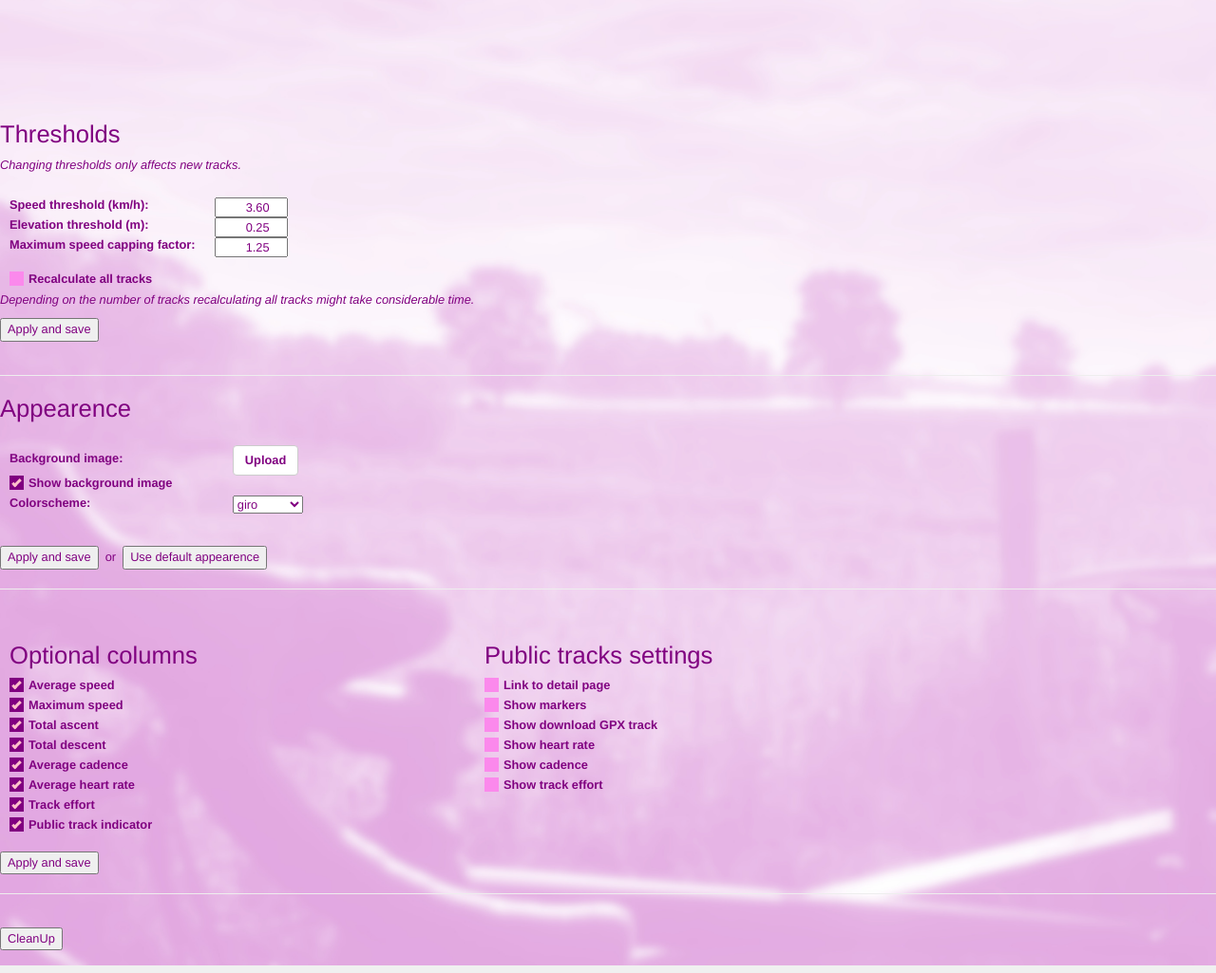
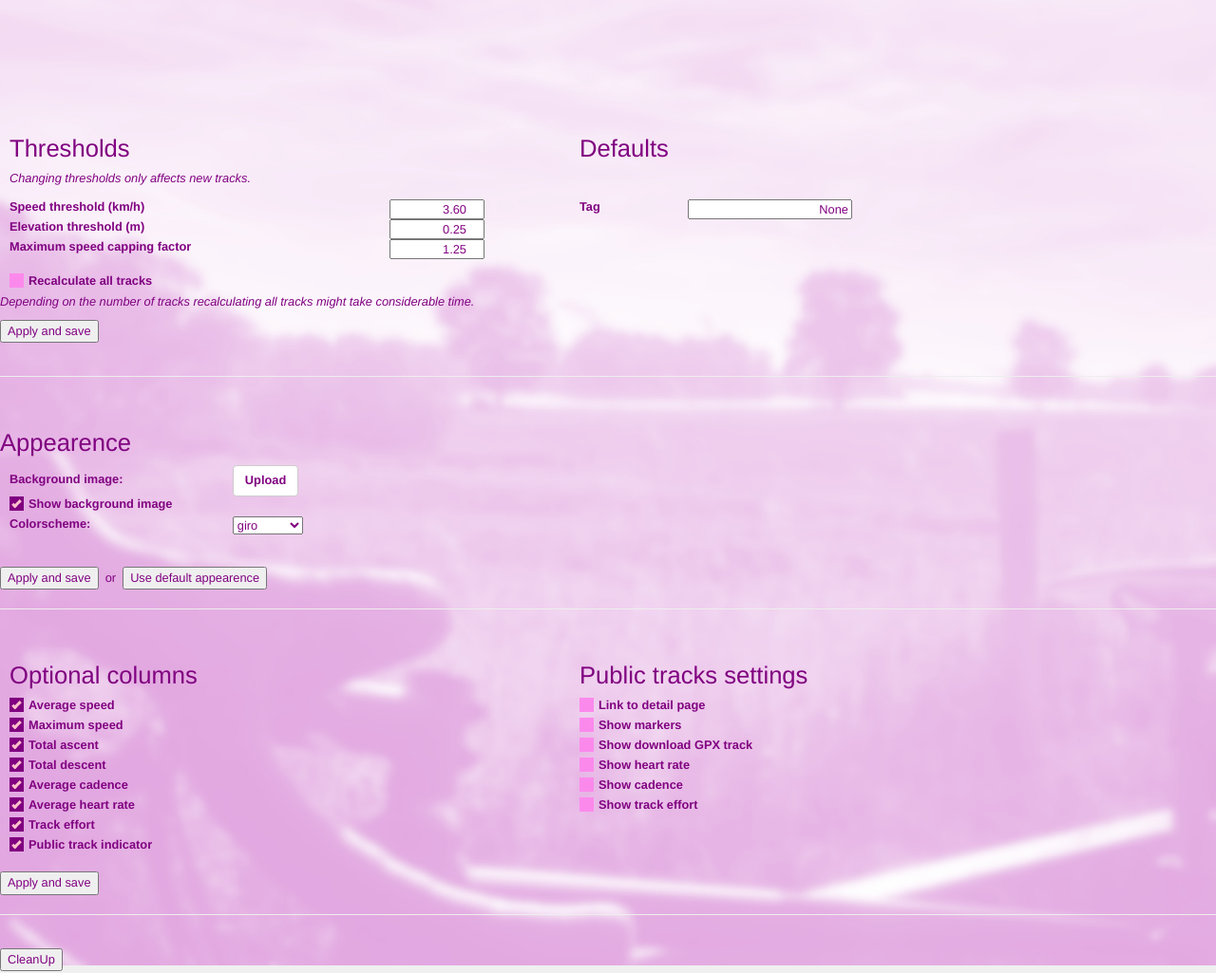
Before and after one commit to AadSchippers/acstracks, a Django app: page /preference/ in a window 1280 px wide. Shown: the part 51-1076 px from the top of the page at 95% size. Run offline with Django 3.2, Linux system fonts and the light colour scheme; the visitor is signed in with stand-in values (Sample User, id 1); data comes from the database, SQL or seed files in the repository; some libraries are stand-ins or nearby versions.

Commit message:
added default profile/tag

```diff
--- a/acstracks_app/forms.py
+++ b/acstracks_app/forms.py
@@ -28,4 +28,5 @@ class PreferenceForm(forms.ModelForm):
             'show_cadence',
             'show_trackeffort',
             'show_trackeffort_public',
+            'default_profile',
             )
--- a/acstracks_app/models.py
+++ b/acstracks_app/models.py
@@ -117,6 +117,10 @@ class Preference(models.Model):
     statistics_type = models.CharField(
         max_length=255, null=True, blank=True, default="annual"
         )
+    default_profile = models.CharField(
+        max_length=255, null=True, blank=True, default=None
+        )
+
 
     def __str__(self):
         return "%s, %s, %s" % (
--- a/acstracks_app/static/css/acstracks.css
+++ b/acstracks_app/static/css/acstracks.css
@@ -216,7 +216,7 @@ a.summer, a.summer:active, a.summer:visited, a.summer:hover, a.summer:link {
   .responsive-iframe {
     position: relative;
     border: none;
-    padding-left: 8%;
+    padding-left: 0%;
     top: 0;
     left: 0;
     width: 100%;
--- a/acstracks_app/templates/acstracks_app/preference_form.html
+++ b/acstracks_app/templates/acstracks_app/preference_form.html
@@ -11,16 +11,30 @@
     <div>
         <form method="POST" class="preference-form" enctype="multipart/form-data">
             {% csrf_token %}
-            <h3>Thresholds</h3>
-            <p>
-                <i>Changing thresholds only affects new tracks.</i>
-            </p>
             <div class="row">
-                <div class="col-5">
+                <div class="col-12">
                     <table class="scalefont {{colorscheme}}">
                         <tr>
-                            <td valign="top" style="text-align:left"><b>Speed threshold (km/h):</b></td>
-                            <td style="text-align:right">
+                            <td style="width: 400px;">
+                                <h3>Thresholds</h3>
+                            </td>
+                        <td style="width: 200px;"></td>
+                        </td>
+                        <td style="width: 100px;">
+                            <h3>Defaults</h3>
+                        </td>
+                    </tr>
+                        <tr>
+                            <td>
+                                <i>Changing thresholds only affects new tracks.</i>
+                            </td>
+                        </tr>
+                            <td><br></td>
+                        <tr>
+                        </tr>
+                        <tr>
+                            <td valign="top" style="text-align:left;"><b>Speed threshold (km/h)</b></td>
+                            <td style="text-align:left;">
                                 <input type="number"
                                     name="speedthreshold"
                                     value="{{ form.speedthreshold.value }}"
@@ -28,12 +42,19 @@
                                     min="0"
                                     max="10"
                                     id="id_speedthreshold"
-                                    style="text-align:right">
+                                    style="text-align:right; width:100;">
                             </td>
-                        </tr>
+                            <td valign="top" style="text-align:left;"><b>Tag</b></td>
+                            <td style="text-align:right"><input
+                                type="text" style="text-align:right"
+                                name="default_profile"
+                                id="id_default_profile"
+                                autocomplete="off"
+                                value="{{ form.default_profile.value }}"
+                            </td>
                         <tr>
-                            <td valign="top" style="text-align:left"><b>Elevation threshold (m):</b></td>
-                            <td style="text-align:right">
+                            <td valign="top" style="text-align:left;"><b>Elevation threshold (m)</b></td>
+                            <td style="text-align:left;">
                                 <input type="number"
                                     name="elevationthreshold"
                                     value="{{ form.elevationthreshold.value }}"
@@ -41,12 +62,12 @@
                                     min="0"
                                     max="10"
                                     id="id_elevationthreshold"
-                                    style="text-align:right">
+                                    style="text-align:right; width:100;">
                             </td>
                         </tr>
                         <tr>
-                            <td valign="top" style="text-align:left"><b>Maximum speed capping factor:</b></td>
-                            <td style="text-align:right">
+                            <td valign="top" style="text-align:left;"><b>Maximum speed capping factor</b></td>
+                            <td style="text-align:left;">
                                 <input type="number"
                                     name="maxspeedcappingfactor"
                                     value="{{ form.maxspeedcappingfactor.value }}"
@@ -54,7 +75,7 @@
                                     min="0"
                                     max="10"
                                     id="maxspeedcappingfactor"
-                                    style="text-align:right">
+                                    style="text-align:right; width:100;">
                             </td>
                         </tr>
                         <tr>
@@ -79,9 +100,9 @@
                 </div>
             </div>
             <hr>
-            <h3>Appearence</h3>
             <div class="row">
                 <div class="col-6">
+                    <h3>Appearence</h3>
                     <div class="file-field">
                         <table class="scalefont {{colorscheme}}" width="100%">
                             <tr>
@@ -145,7 +166,7 @@
                 <div class="col-12">
                     <table class="scalefont {{colorscheme}}">
                             <tr>
-                                <td style="width: 500px;">
+                                <td style="width: 600px;">
                                     <h3>Optional columns</h3>
                                 </td>
                                 <td style="width: 500px;">
--- a/acstracks_app/views.py
+++ b/acstracks_app/views.py
@@ -55,7 +55,7 @@ def track_list(request):
             except Exception:
                 pass
             storagefilename = fs.save(storagefilename, file)
-            parse_file(request, storagefilename, file.name)
+            parse_file(request, storagefilename, file.name, preference.default_profile)
 
         if files or request.POST.get('Reset_filters'):
             preference.date_start = get_first_date(request.user)
@@ -390,6 +390,7 @@ def parse_file(
     request,
     storagefilename=None,
     displayfilename=None,
+    default_profile=None,
     intermediate_points_selected=0
 ):
     try:
@@ -437,6 +438,8 @@ def parse_file(
             profile = "Toerfiets"
     else:
         profile = None
+    if not profile:
+        profile = default_profile
 
     try:
         trk = Track.objects.create(
@@ -875,6 +878,7 @@ def process_preferences(request):
             show_cadence = data['show_cadence']
             show_trackeffort = data['show_trackeffort']
             show_trackeffort_public = data['show_trackeffort_public']
+            default_profile = data['default_profile']
 
             old_backgroundimage = preference.backgroundimage
             preference.speedthreshold = speedthreshold
@@ -904,6 +908,7 @@ def process_preferences(request):
             preference.show_cadence = show_cadence
             preference.show_trackeffort = show_trackeffort
             preference.show_trackeffort_public = show_trackeffort_public
+            preference.default_profile = default_profile
             preference.save()
             if old_backgroundimage:
                 if old_backgroundimage.name != preference.backgroundimage.name:
@@ -961,6 +966,7 @@ def get_preferenceform(request):
             'show_cadence': preference.show_cadence,
             'show_trackeffort': preference.show_trackeffort,
             'show_trackeffort_public': preference.show_trackeffort_public,
+            'default_profile': preference.default_profile,
         })
     except Exception:
         form = PreferenceForm()
```
Also changed, not shown: acstracks_app/templates/acstracks_app/track_detail.html (+5 -5 lines), acstracks_app/migrations/0050_preference_default_profile_alter_preference_date_end.py (added).
